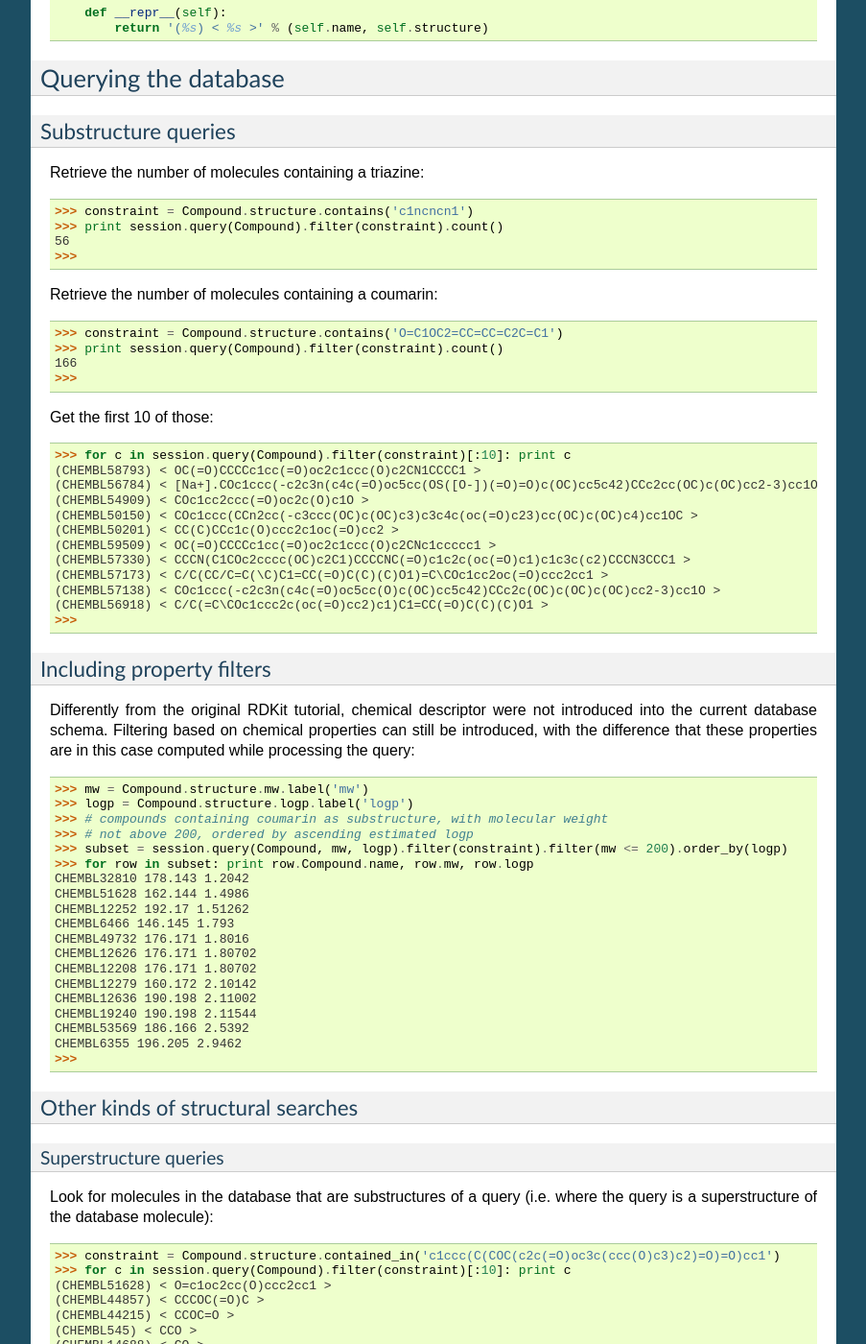
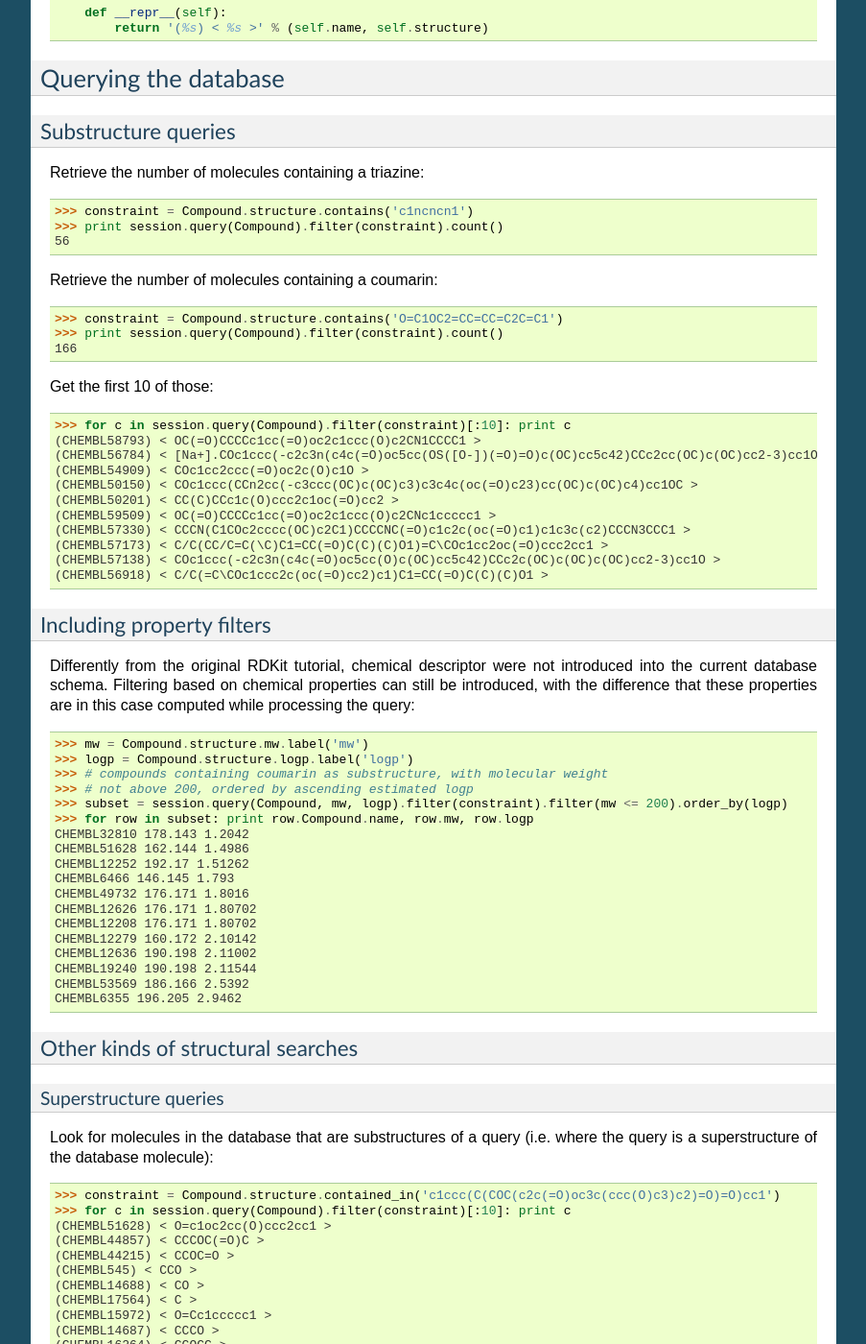
Before and after one commit to rvianello/razi, a Sphinx documentation site: the page built from docs/structure_queries_tutorial.rst, in a window 1280 px wide and 1400 px high, scrolled down 1023 px. Shown: the whole window at 96% size, without its empty margins (198-1101 px from the left). Built offline with Sphinx 7.4.7, drawn with Linux system fonts in a browser that asks for light colours.

Commit message:
removed last line with empty prompt from interactive code snippets

```diff
--- a/docs/database_creation_tutorial.rst
+++ b/docs/database_creation_tutorial.rst
@@ -135,7 +135,6 @@ Finally, we can perform some queries. We can for example verify the number of co
 
     >>> print session.query(Compound).count()
     24956
-    >>>
 
 or display the first 5 compounds::
 
@@ -147,7 +146,7 @@ or display the first 5 compounds::
     (CHEMBL6584) < CN(C)/C=N/c1nc(/N=C\N(C)C)c2c(ncc(Sc3cc(Cl)c(Cl)cc3)n2)n1 >
     (CHEMBL6585) < CC12C(C[C@@H](I)[C@@H]1O)C1C(c3ccc(O)cc3CC1)CC2 >
     (CHEMBL6637) < C/C(=C\Cn1oc(=O)[nH]c1=O)c1ccc(OCCc2nc(-c3ccc(C(F)(F)F)cc3)oc2C)cc1 >
-    >>>
+
 
 Finally (and hopefully more interestingly), here's a first example of a more chemistry-aware query, searching the database for a given substructure::
 
@@ -161,7 +160,7 @@ Finally (and hopefully more interestingly), here's a first example of a more che
     ...
     (CHEMBL12112) < CC(C)Sc1ccc(CC2CCN(C3CCN(C(=O)c4cnnc5ccccc54)CC3)CC2)cc1 >
     (CHEMBL26025) < Cc1cccc(NC(=O)Nc2ccc3nnccc3c2)c1 >
-    >>>
+
 
 Please notice how the SQLAlchemy's ORM API allows the incremental specification of the filtering clause (or clauses) associated to the main selection query and how the ``subset`` instance is actually used twice, in two distinct queries (to compute the number of record matching the clause and to retrieve the actual records). In addition to this, the returned records can also serve as the basis for further queries, also using the chemical functions provided by the database backend:
 
@@ -171,4 +170,3 @@ Please notice how the SQLAlchemy's ORM API allows the incremental specification
     ...
     488.701
     278.315
-    >>>
--- a/docs/structure_queries_tutorial.rst
+++ b/docs/structure_queries_tutorial.rst
@@ -67,14 +67,12 @@ Retrieve the number of molecules containing a triazine:
     >>> constraint = Compound.structure.contains('c1ncncn1')
     >>> print session.query(Compound).filter(constraint).count()
     56
-    >>>
 
 Retrieve the number of molecules containing a coumarin::
 
     >>> constraint = Compound.structure.contains('O=C1OC2=CC=CC=C2C=C1')
     >>> print session.query(Compound).filter(constraint).count()
     166
-    >>>
 
 Get the first 10 of those::
 
@@ -89,7 +87,7 @@ Get the first 10 of those::
     (CHEMBL57173) < C/C(CC/C=C(\C)C1=CC(=O)C(C)(C)O1)=C\COc1cc2oc(=O)ccc2cc1 >
     (CHEMBL57138) < COc1ccc(-c2c3n(c4c(=O)oc5cc(O)c(OC)cc5c42)CCc2c(OC)c(OC)c(OC)cc2-3)cc1O >
     (CHEMBL56918) < C/C(=C\COc1ccc2c(oc(=O)cc2)c1)C1=CC(=O)C(C)(C)O1 >
-    >>>
+
 
 Including property filters
 ^^^^^^^^^^^^^^^^^^^^^^^^^^
@@ -114,7 +112,7 @@ Differently from the original RDKit tutorial, chemical descriptor were not intro
     CHEMBL19240 190.198 2.11544
     CHEMBL53569 186.166 2.5392
     CHEMBL6355 196.205 2.9462
-    >>>
+
 
 Other kinds of structural searches
 ^^^^^^^^^^^^^^^^^^^^^^^^^^^^^^^^^^
@@ -136,7 +134,7 @@ Look for molecules in the database that are substructures of a query (i.e. where
     (CHEMBL14687) < CCCO >
     (CHEMBL16264) < CCOCC >
     (CHEMBL14079) < COC(=O)C >
-    >>>
+
 
 SMARTS-based Queries
 ~~~~~~~~~~~~~~~~~~~~
@@ -155,7 +153,7 @@ SMARTS-based Queries
     (CHEMBL7627) < COc1ccc(C[C@H](NC(Nc2cc3n(Cc4ccc(F)cc4)cc(CNC4CCCC4)c3cc2)=O)C(N[C@@H](CCCN=C(N)N)C(NCc2ccccc2)=O)=O)cc1 >
     (CHEMBL7346) < CCOC(c1ccc(NC(=O)Nc2cc3c(cc2)N(C)C(C)(C)C=C3C)cc1)=O >
     (CHEMBL7520) < CSCC[C@H](NC(Nc1ccccc1)=O)C(N[C@@H](CC(C)C)C(N[C@@H](Cc1ccccc1)C(O)=O)=O)=O >
-    >>>
+
 
 Exact match queries
 ~~~~~~~~~~~~~~~~~~~
@@ -164,6 +162,6 @@ Matching full structures is supported by using ``equals``::
 
     >>> print session.query(Compound).filter(Compound.structure.equals('c1ncncn1')).count()
 
-or by just using the equality operator ``==``:
+or by just using the equality operator ``==``::
 
     >>> print session.query(Compound).filter(Compound.structure == 'c1ncncn1').count()
```
Also changed, not shown: docs/similarity_queries_tutorial.rst (+2 -5 lines).
